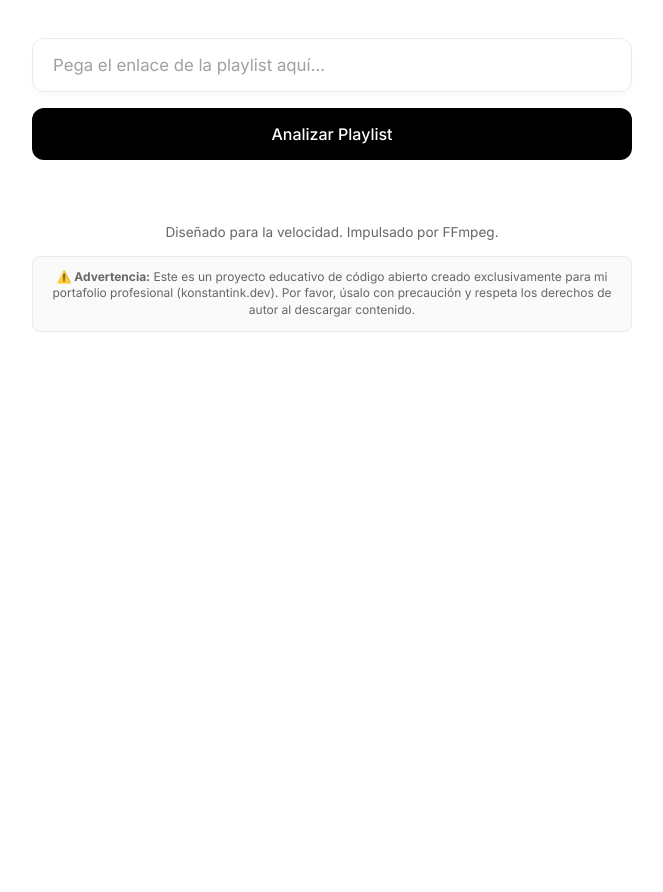
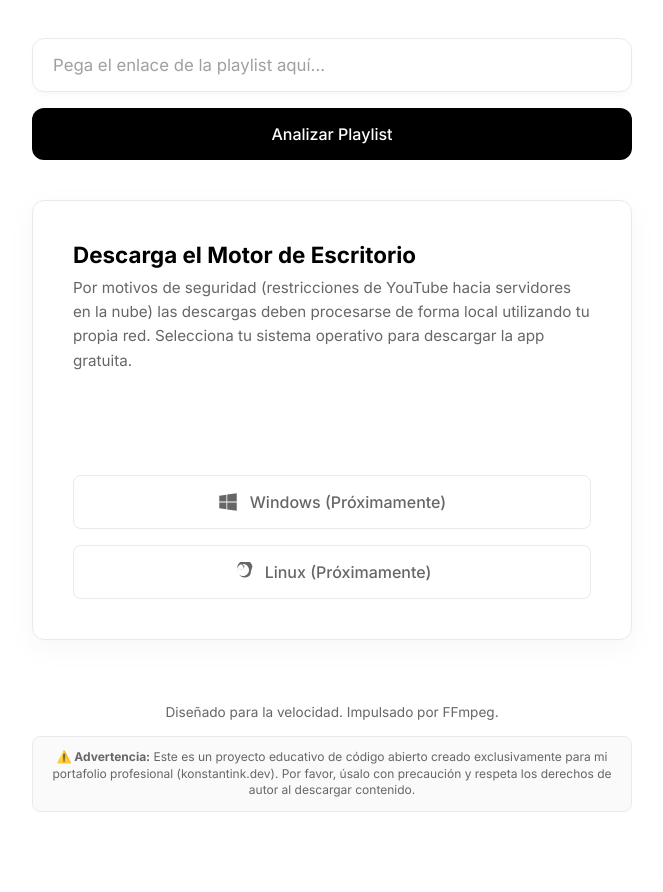
Before and after one commit to konstantinWDK/youtube-playlist-downloader, a Flask app: template templates/index.html in a window 1280 px wide. Shown: the part 400-1292 px from the top of the page, without its empty margins (308-971 px from the left). Before the commit the page ends 732 px from the top, so only its background shows below. Run offline with Flask 3, Linux system fonts and the light colour scheme; the template is opened without the code that fills it, so the values that code supplies are empty.

Commit message:
fix: make desktop app download section always visible on web

```diff
--- a/templates/index.html
+++ b/templates/index.html
@@ -513,7 +513,8 @@
         </div>
 
         <!-- Section: Download Desktop App -->
-        <div id="desktop-app-section" style="display: none; text-align: left; margin-top: 2.5rem; padding: 2.5rem; background: var(--bg); border: 1px solid var(--border); border-radius: 12px; box-shadow: 0 8px 30px rgba(0,0,0,0.04);">
+        {% if not is_desktop %}
+        <div id="desktop-app-section" style="text-align: left; margin-top: 2.5rem; padding: 2.5rem; background: var(--bg); border: 1px solid var(--border); border-radius: 12px; box-shadow: 0 8px 30px rgba(0,0,0,0.04);">
             <h3 style="margin-top:0; font-size: 1.4rem; margin-bottom: 0.5rem;">Descarga el Motor de Escritorio</h3>
             <p style="color: var(--muted); font-size: 0.95rem; margin-bottom: 2rem; line-height: 1.6;">
                 Por motivos de seguridad (restricciones de YouTube hacia servidores en la nube) las descargas deben procesarse de forma local utilizando tu propia red. Selecciona tu sistema operativo para descargar la app gratuita.
@@ -533,6 +534,7 @@
                 </div>
             </div>
         </div>
+        {% endif %}
 
         <div class="footer">
             <p>Diseñado para la velocidad. Impulsado por FFmpeg.</p>
```
